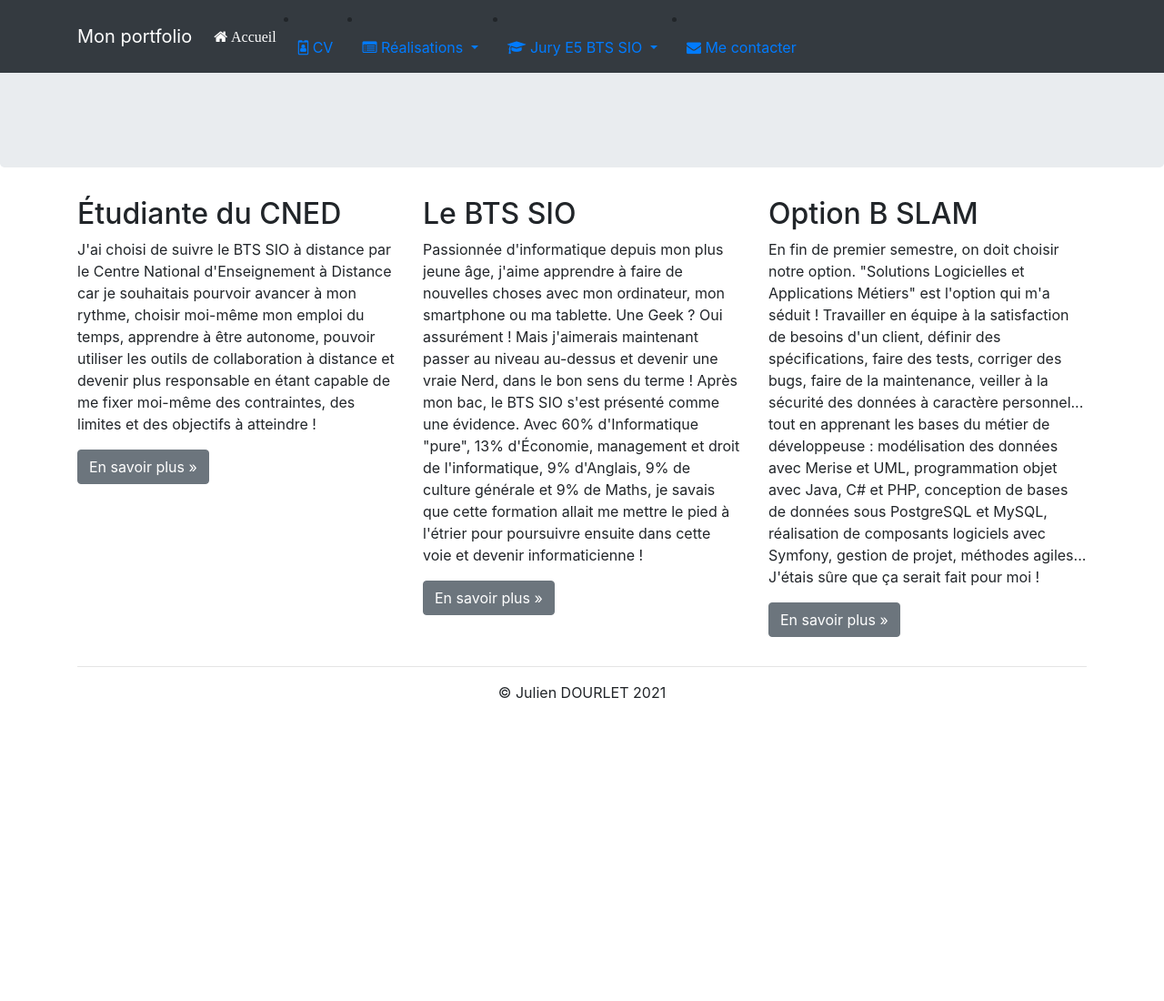
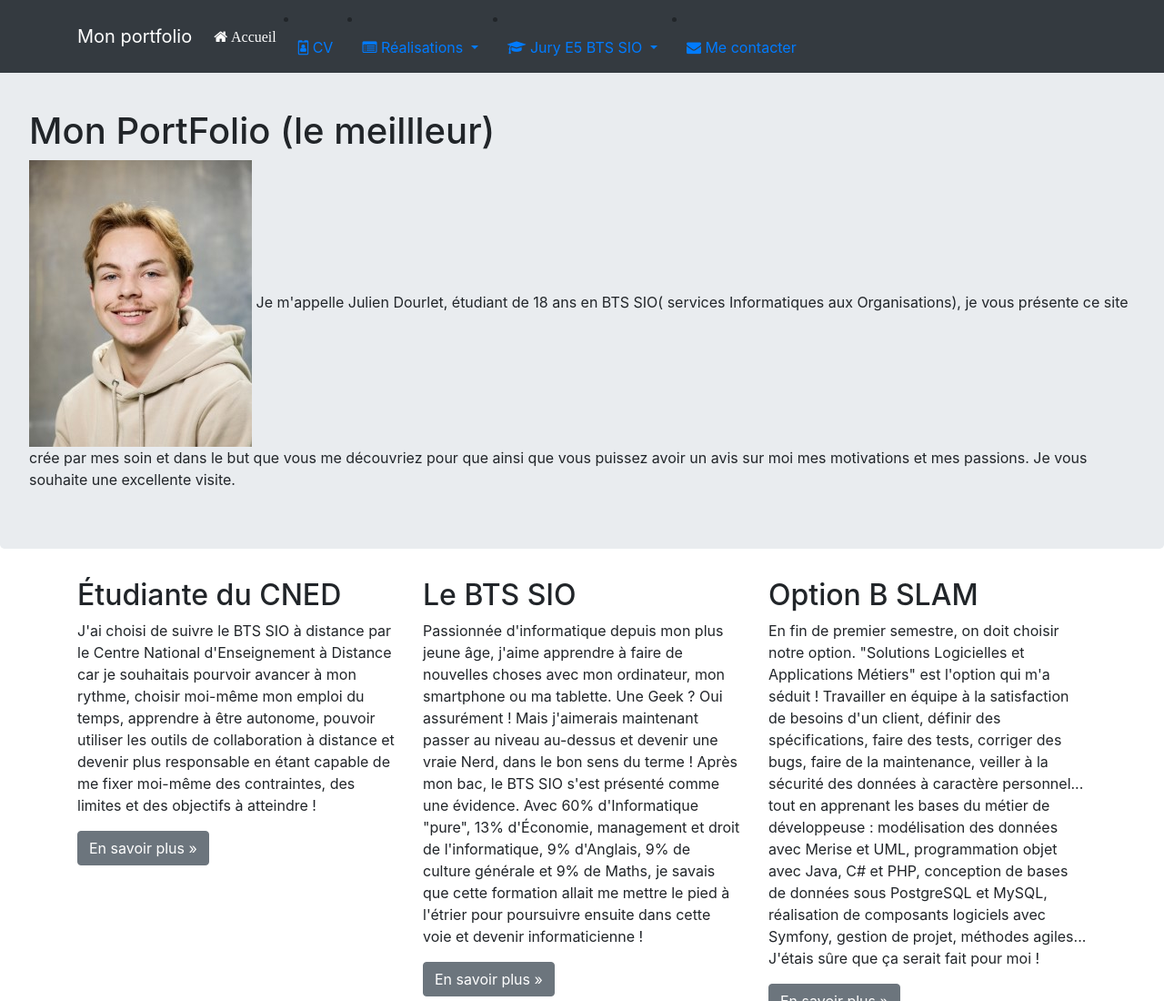
Before and after one commit to Tempus83/julien.dourlet, a plain HTML site: page Index.html in a window 1280 px wide. Shown: the top 1100 px of the page at 91% size. Before the commit the page ends 800 px from the top, so only its background shows below. Drawn offline with nearby package versions, Linux system fonts and the light colour scheme.

Commit message:
Ajout du bordero de présentation

```diff
--- a/Index.html
+++ b/Index.html
@@ -123,7 +123,13 @@ and open the template in the editor.
                 </div>
             </div>
         </nav>
-        <div class="jumbotron"></div>
+        <div class="jumbotron">
+            <h1>Mon PortFolio (le meillleur)</h1>
+            <img src="images/JulienDourlet.jpg" alt="photo utilisé pour mon CV">
+            <a>Je m'appelle Julien Dourlet, étudiant de 18 ans en BTS SIO( services Informatiques aux Organisations), je vous présente ce site crée par mes soin et dans le but que vous me découvriez pour que ainsi que vous puissez avoir un avis sur moi mes motivations et mes passions. Je vous souhaite une excellente visite.  </a>
+
+        </div>
+
 
 
 
```
Also changed, not shown: images/JulienDourlet.jpg (added).
